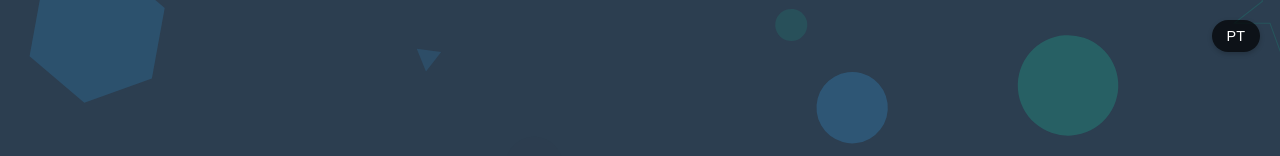
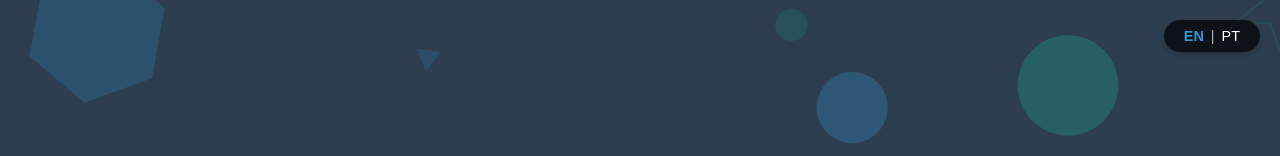
Before and after one commit to 6135/WhoIsMe, a React (Create React App) app: page / in a window 1280 px wide. Shown: the top 156 px of the page. Built offline with nearby package versions, Linux system fonts and the light colour scheme.

Commit message:
Make language button show options

```diff
--- a/src/assets/css/LanguageSwitcher.css
+++ b/src/assets/css/LanguageSwitcher.css
@@ -12,17 +12,35 @@
   border: none;
   padding: 8px 15px;
   border-radius: 20px;
-  cursor: pointer;
+  cursor: default;
   font-size: 0.9rem;
-  transition: background-color 0.3s, transform 0.2s;
+  transition: background-color 0.3s;
   box-shadow: 0 2px 5px rgba(0, 0, 0, 0.2);
+  display: flex;
+  justify-content: center;
+  align-items: center;
 }
 
 .language-button:hover {
   background-color: rgba(0, 0, 0, 0.9);
+}
+
+.language-option {
+  cursor: pointer;
+  transition: color 0.2s, transform 0.2s;
+  padding: 0 5px;
+}
+
+.language-option:hover {
   transform: translateY(-2px);
 }
 
-.language-button:active {
-  transform: translateY(0);
+.language-option.active {
+  color: #3498db;
+  font-weight: bold;
 }
+
+.language-separator {
+  opacity: 0.7;
+  margin: 0 2px;
+}
--- a/src/components/LanguageSwitcher.tsx
+++ b/src/components/LanguageSwitcher.tsx
@@ -4,17 +4,30 @@ import { useLanguage, Language } from '../i18n/LanguageContext';
 import '../assets/css/LanguageSwitcher.css';
 
 export const LanguageSwitcher: React.FC = () => {
-  const { language, setLanguage, t } = useLanguage();
+  const { language, setLanguage } = useLanguage();
 
-  const toggleLanguage = () => {
-    const newLanguage: Language = language === 'en' ? 'pt' : 'en';
-    setLanguage(newLanguage);
+  const switchToLanguage = (newLanguage: Language) => {
+    if (language !== newLanguage) {
+      setLanguage(newLanguage);
+    }
   };
 
   return (
     <div className="language-switcher">
-      <button onClick={toggleLanguage} className="language-button">
-        {t('language.switchTo')} {language === 'en' ? t('language.portuguese') : t('language.english')}
+      <button className="language-button">
+        <span
+          className={`language-option ${language === 'en' ? 'active' : ''}`}
+          onClick={() => switchToLanguage('en')}
+        >
+          EN
+        </span>
+        <span className="language-separator"> | </span>
+        <span
+          className={`language-option ${language === 'pt' ? 'active' : ''}`}
+          onClick={() => switchToLanguage('pt')}
+        >
+          PT
+        </span>
       </button>
     </div>
   );
```
